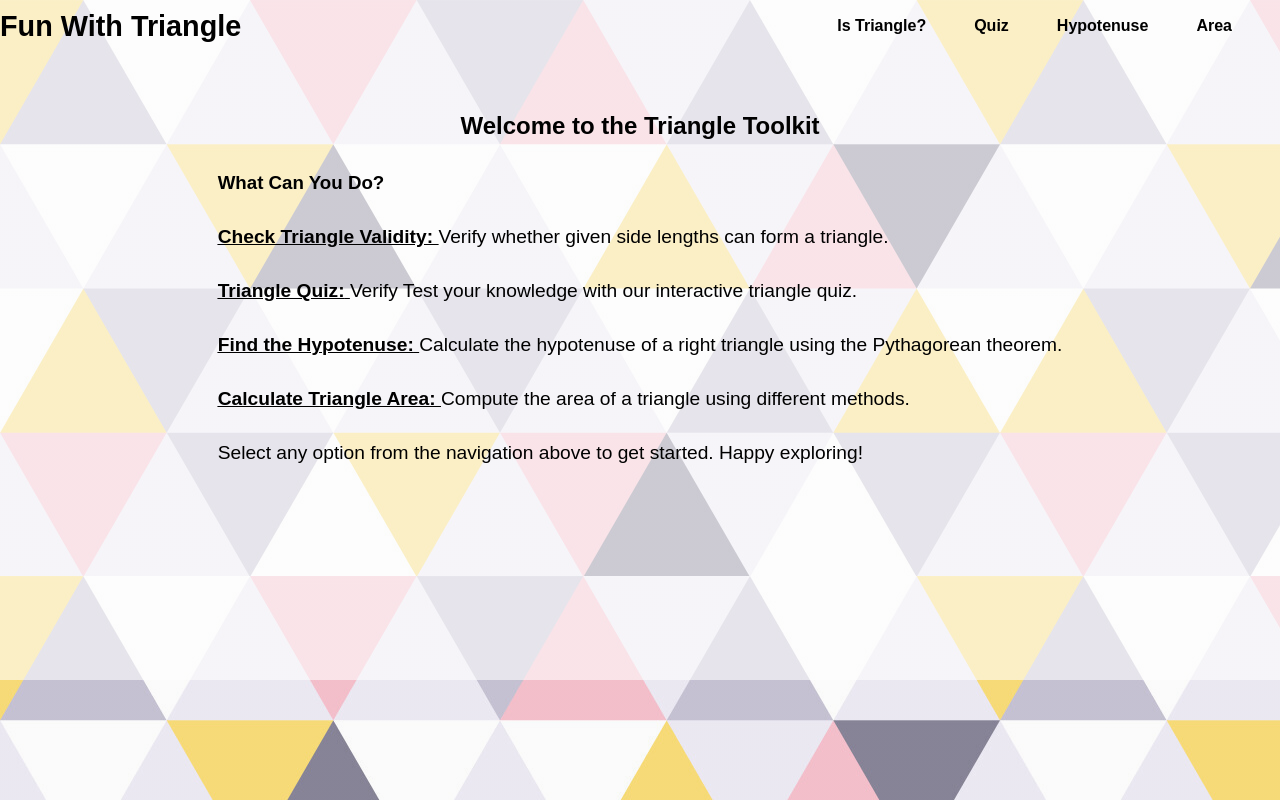
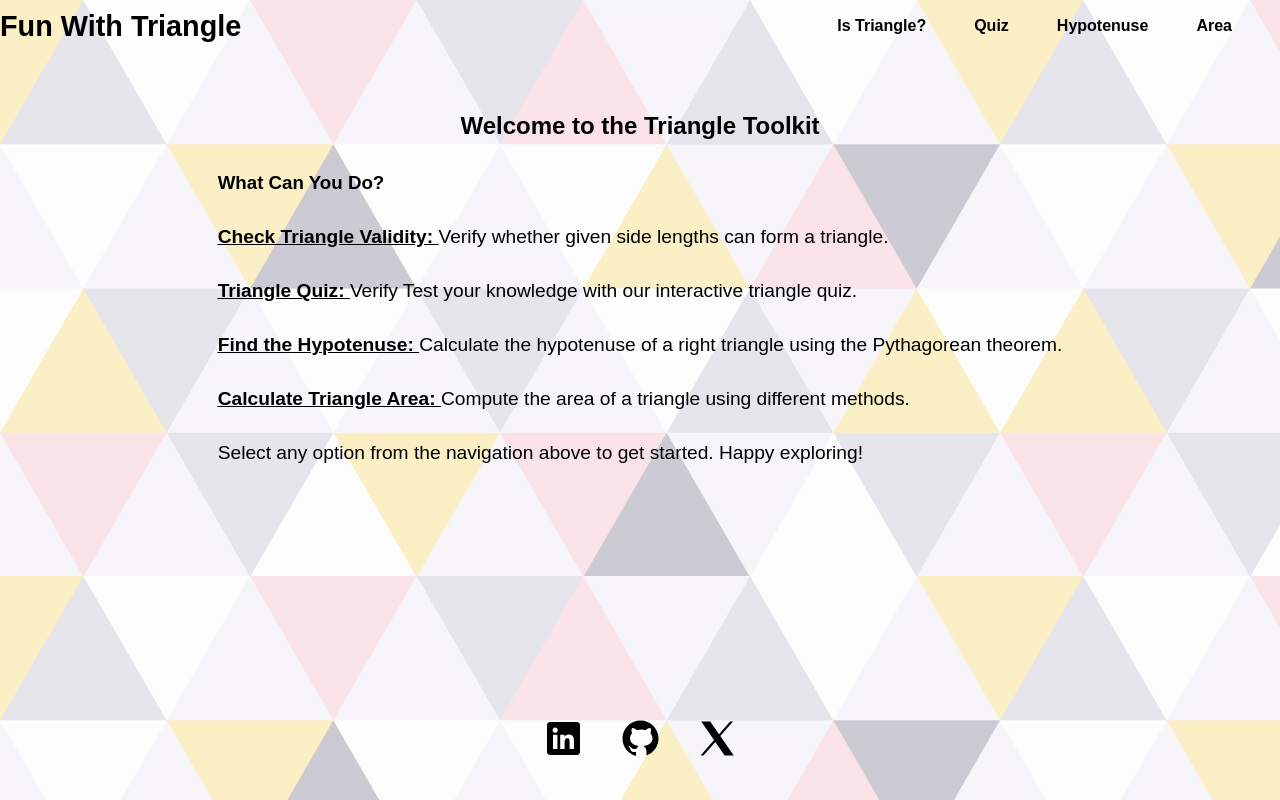
Before and after one commit to harshil114/fun-with-triangle, a plain HTML site: page html/index.html in a window 1280 px wide. Drawn offline with Linux system fonts and the light colour scheme; a web font is replaced by a local one.

Commit message:
add style to footer

```diff
--- a/css/style.css
+++ b/css/style.css
@@ -44,7 +44,6 @@ body {
 
 .main {
     background-color: rgba(255, 255, 255, 0.575);
-    /* background-color: aqua; */
 }
 
 .main__container {
@@ -70,3 +69,21 @@ body {
 .main__container-content-details p a{
     color: black;
 }
+.footer{
+    background-color: rgba(255, 255, 255, 0.575);
+    height: 15vh;
+    display: flex;
+    align-items: center;
+    justify-content: center;
+}
+.footer__container-list{
+    display: flex;
+    align-items: center;
+    justify-content: center;
+
+}
+.footer__container-list img{
+    margin: 0 1rem;
+    height: 45px;
+    width: 45px;
+}
--- a/html/index.html
+++ b/html/index.html
@@ -95,18 +95,18 @@
             <div class="footer__container">
                 <ul class="footer__container-list">
                     <li class="footer__container-list">
-                        <a href>
-                            <img src alt class="footer__img">
+                        <a href="">
+                            <img src="/assets/linkedin.svg"class="footer__img">
                         </a>
                     </li>
                     <li class="footer__container-list">
-                        <a href>
-                            <img src alt class="footer__img">
+                        <a href="">
+                            <img src="/assets/github.svg"class="footer__img">
                         </a>
                     </li>
                     <li class="footer__container-list">
-                        <a href>
-                            <img src alt class="footer__img">
+                        <a href="">
+                            <img src="/assets/twitter.svg"class="footer__img">
                         </a>
                     </li>
                 </ul>
```
Also changed, not shown: assets/github.svg (added), assets/linkedin.svg (added), assets/twitter.svg (added).
